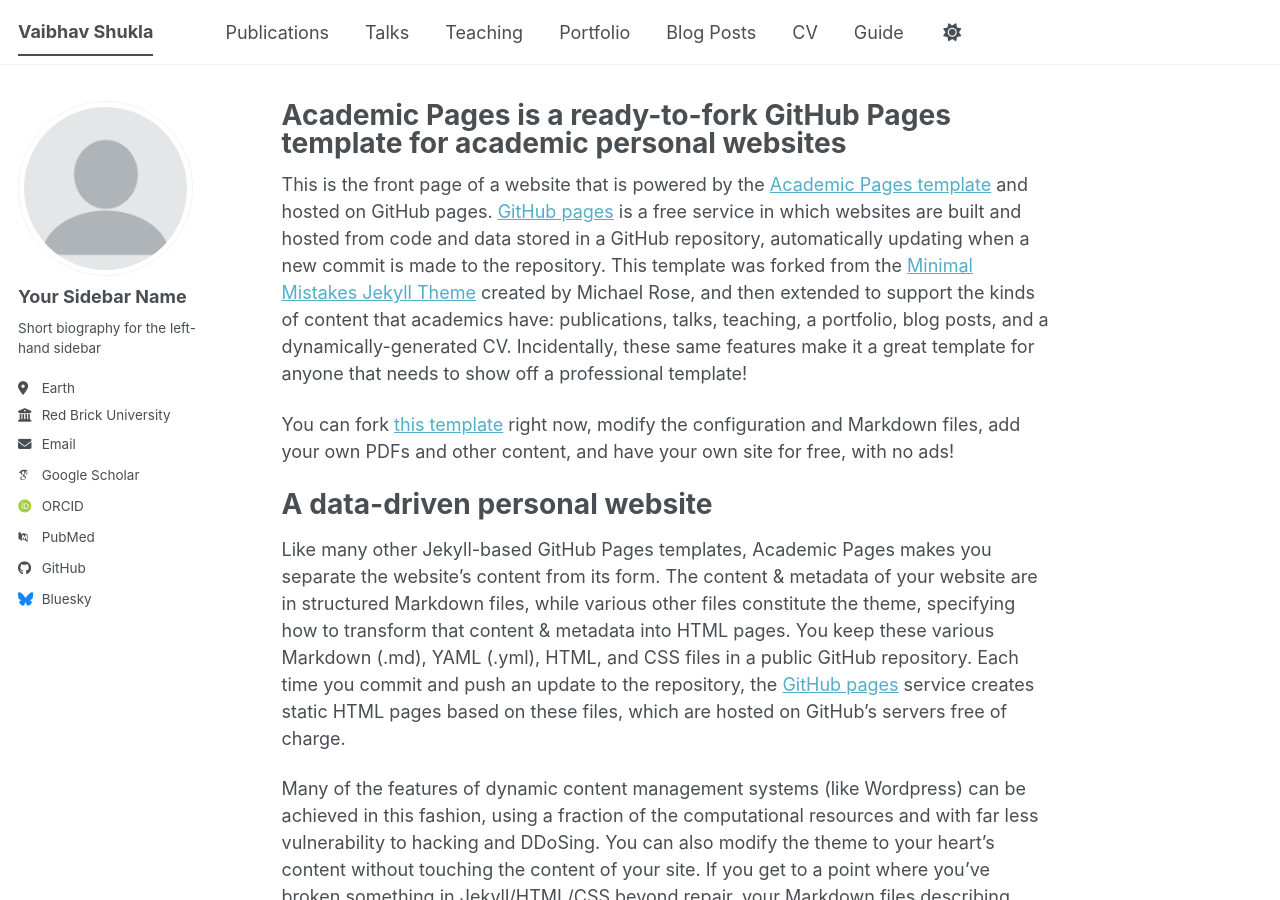
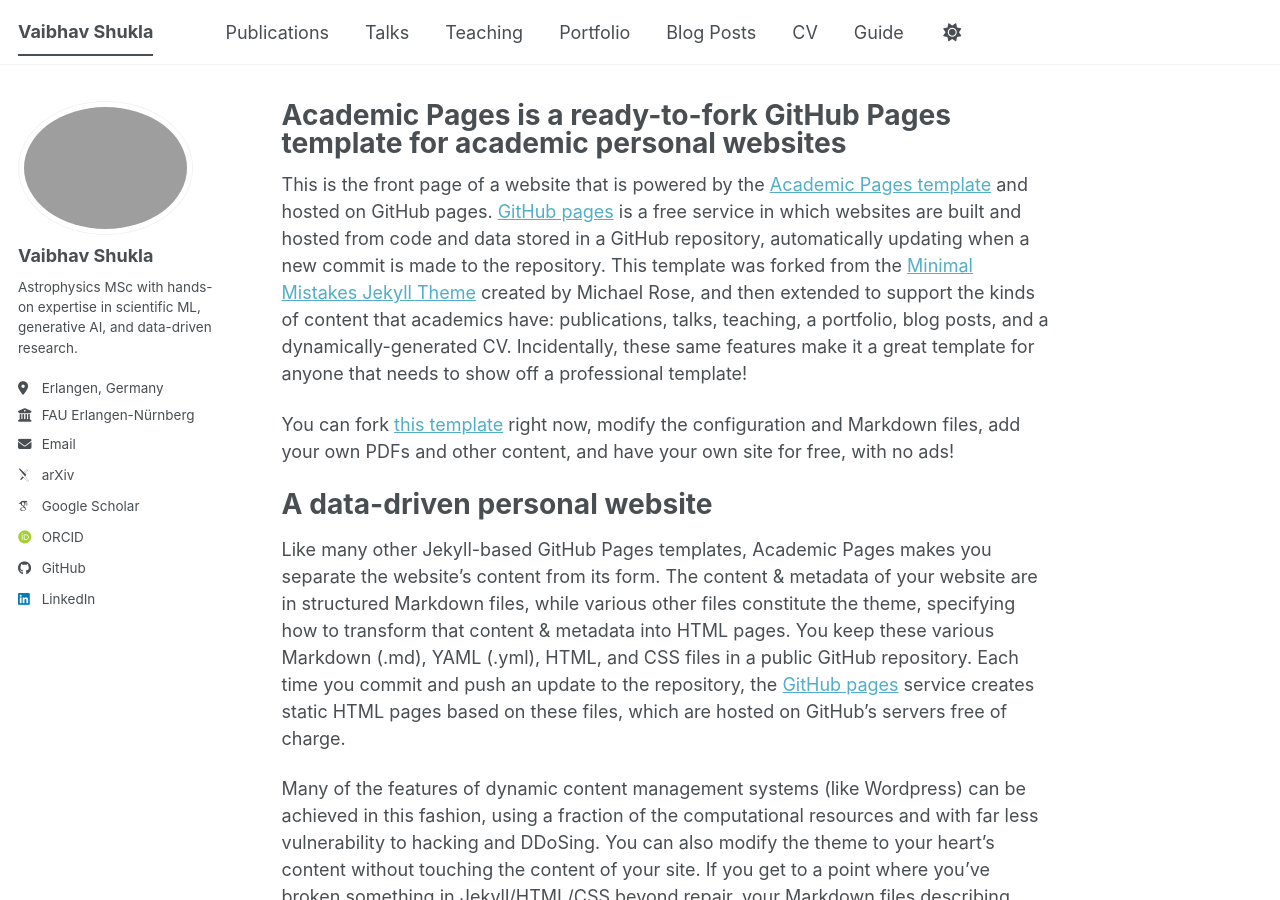
Before and after one commit to whyvav/whyvav.github.io, a Jekyll site: the page built from _pages/about.md, in a window 1280 px wide and 900 px high. Built offline with Jekyll 4.4.1, drawn with Linux system fonts in a browser that asks for light colours; some web fonts are replaced; a script bundle is joined from its source files by our own code; library files that are not in the unit come from our copies.

Commit message:
partly filled personal info

```diff
--- a/_config.yml
+++ b/_config.yml
@@ -12,7 +12,7 @@ site_theme               : "default" # The available themes options are "default
 title                    : "Vaibhav Shukla"
 title_separator          : "-"
 name                     : &name "Vaibhav Shukla"
-description              : &description "Your Name's academic portfolio"   # Update this with a general description of your site, this is the default if not overridden by a page
+description              : &description "whyvav's Site"   # Update this with a general description of your site, this is the default if not overridden by a page
 url                      : https://whyvav.github.io # The base hostname & protocol for your site e.g. "https://[your GitHub username].github.io",
                                                            # or if you already have some other page hosted on Github then use "https://[your GitHub username].github.io/[Your Repo Name]"
 baseurl                  : "" # the subpath of your site, e.g. "/blog"
@@ -23,25 +23,25 @@ repository               : "whyvav/whyvav.github.io"
 #               Additional customization can be done by editing /_includes/author-profile.html
 author:
   # Biographic information
-  avatar           : "profile.png"
-  name             : "Your Sidebar Name"
+  avatar           : "profile5.png"
+  name             : "Vaibhav Shukla"
   pronouns         : # example: "she/her"
-  bio              : "Short biography for the left-hand sidebar"
-  location         : "Earth"
-  employer         : "Red Brick University"
+  bio              : "Astrophysics MSc with hands-on expertise in scientific ML, generative AI, and data-driven research."
+  location         : "Erlangen, Germany"
+  employer         : "FAU Erlangen-Nürnberg"
   uri              : # URL
   email            : "vaibhavshukla008@gmail.com"
 
   # Academic websites
   academia         : # URL
-  arxiv            : # URL - Update with the correct link to your profile
-  googlescholar    : "https://scholar.google.com/citations?user=PS_CX0AAAAAJ"
+  arxiv            : "https://arxiv.org/a/shukla_v_2.html"
+  googlescholar    : "https://scholar.google.com/citations?user=5D6-8_YAAAAJ&hl=en"
   inspire-hep      : # URL
   impactstory      : # URL
-  orcid            : "https://orcid.org/yourorcidurl"
+  orcid            : "https://orcid.org/0009-0005-1345-1710"
   semantic         : # URL
   ssrn             : # URL
-  pubmed           : "https://www.ncbi.nlm.nih.gov/pubmed/?term=john+snow"
+  pubmed           : # URL
   researchgate     : # URL
   scopus           : # URL
   zotero           : # URL
@@ -57,7 +57,7 @@ author:
 
   # Social media
   artstation       : # Username
-  bluesky          : "bsky.app" # Replace this with you Bluesky username
+  bluesky          : # Username
   facebook         : # Username
   flickr           : # Username
   foursquare       : # Username
@@ -66,7 +66,7 @@ author:
   keybase          : # Username
   instagram        : # Username
   lastfm           : # Username
-  linkedin         : # Username
+  linkedin         : "vaibhavshukla008"
   mastodon         : # URL
   medium           : # URL
   pinterest        : # Username
```
Also changed, not shown: profile5.jpg (added).
